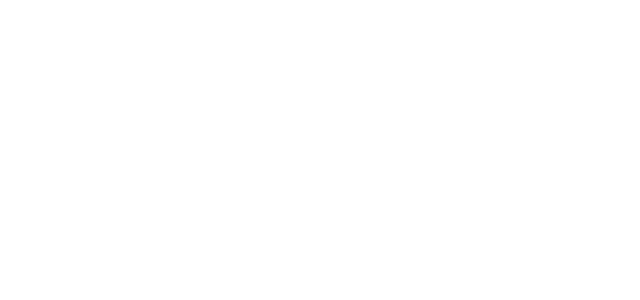
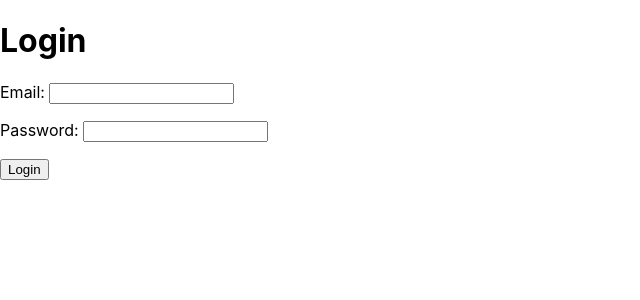
Before and after one commit to FabioDiCeglie/Redux-Toolkit-Test, a React (Create React App) app: page /login in a window 1280 px wide. Shown: the top 300 px of the page, without its empty margins (0-640 px from the left). Built offline with nearby package versions, Linux system fonts and the light colour scheme.

Commit message:
slice auth

```diff
--- a/src/App.js
+++ b/src/App.js
@@ -2,7 +2,7 @@ import { Routes, Route } from "react-router-dom";
 import Homepage from "./pages/Homepage";
 import Balance from "./pages/Balance";
 import PostPage from "./pages/PostPage";
-import Login from "./pages/Login";
+import LoginPage from "./pages/Login";
 
 function App() {
   return (
@@ -11,7 +11,7 @@ function App() {
         <Route path="/" element={<Homepage />} />
         <Route path="/balance" element={<Balance />} />
         <Route path="/post/:id" element={<PostPage />} />
-        <Route path="/login" element={<Login />} />
+        <Route path="/login" element={<LoginPage />} />
       </Routes>
     </div>
   );
--- a/src/pages/Login.js
+++ b/src/pages/Login.js
@@ -1,3 +1,41 @@
-export default () => {
-  return <></>;
-};
+import React, { useState } from "react";
+
+export default function LoginPage() {
+  const [email, setEmail] = useState("");
+  const [password, setPassword] = useState("");
+
+  function handleSubmit(event) {
+    event.preventDefault();
+  }
+
+  return (
+    <div>
+      <h1>Login</h1>
+      <form onSubmit={handleSubmit}>
+        <p>
+          <label>
+            Email:{" "}
+            <input
+              type="email"
+              value={email}
+              onChange={(e) => setEmail(e.target.value)}
+            />
+          </label>
+        </p>
+        <p>
+          <label>
+            Password:{" "}
+            <input
+              type="password"
+              value={password}
+              onChange={(e) => setPassword(e.target.value)}
+            />
+          </label>
+        </p>
+        <p>
+          <button type="submit">Login</button>
+        </p>
+      </form>
+    </div>
+  );
+}
```
Also changed, not shown: src/store/auth/slice.js (added, +22 -0 lines).
